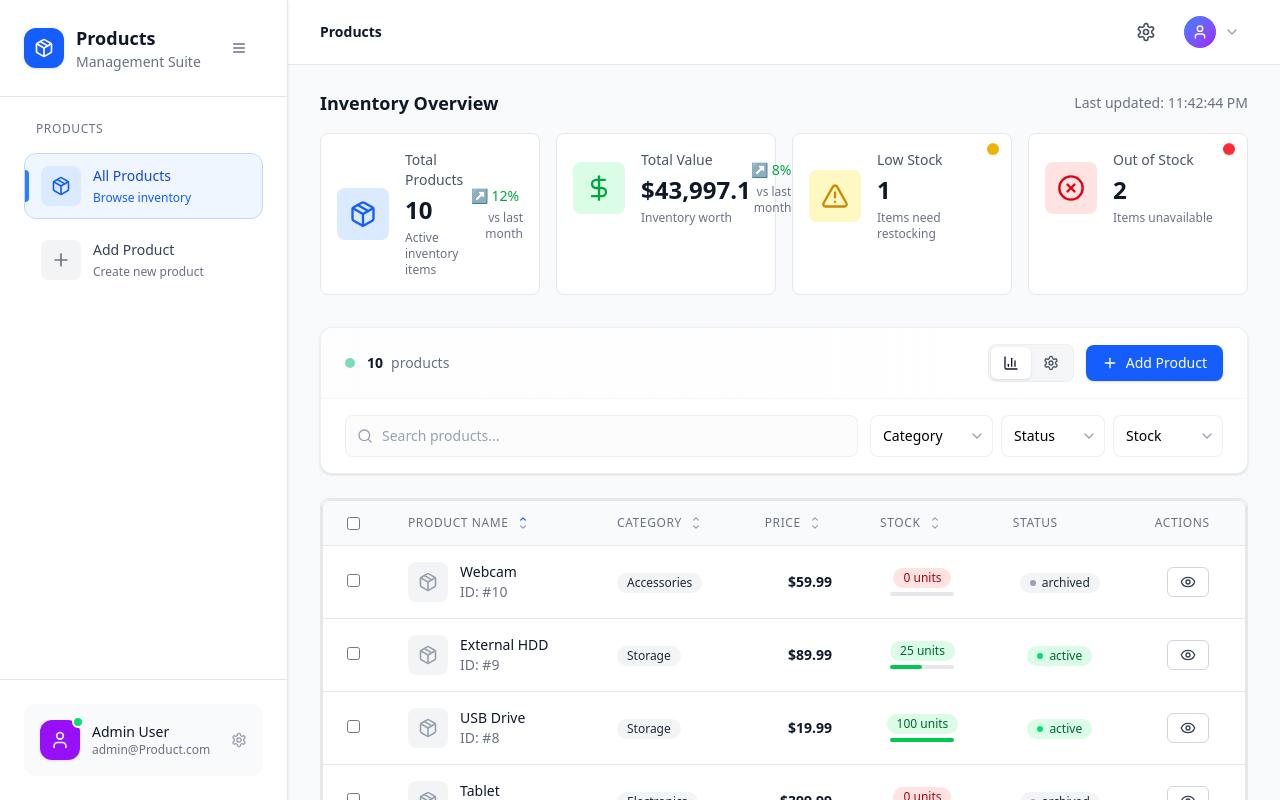
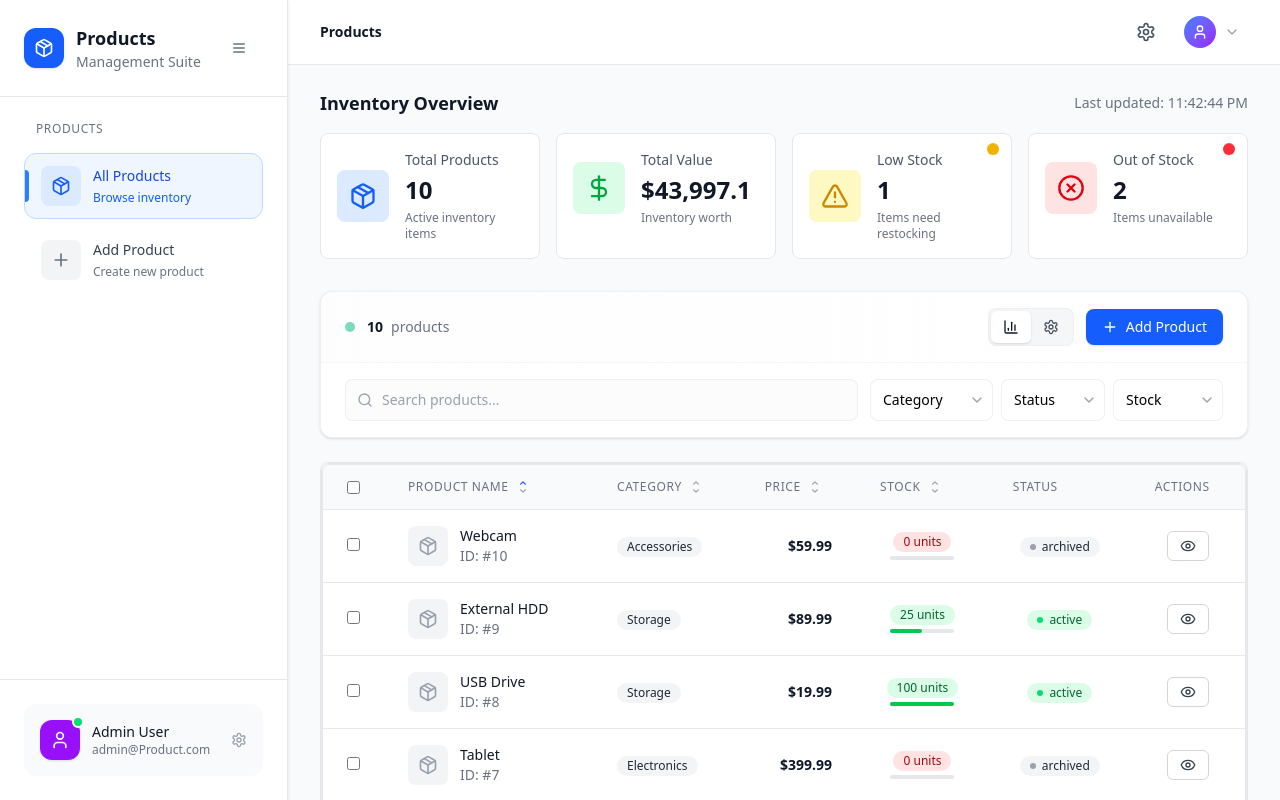
Before and after one commit to zelhajou/product-dashboard, a React (Vite) app: page /products in a window 1280 px wide. Shown: the top 800 px of the page. Built offline with nearby package versions, Linux system fonts and the light colour scheme.

Commit message:
refactor: remove trend data from StatsCard for cleaner presentation

```diff
--- a/src/pages/products/ProductList.tsx
+++ b/src/pages/products/ProductList.tsx
@@ -128,11 +128,11 @@ export function ProductList() {
             title="Total Products"
             value={stats.total}
             subtitle="Active inventory items"
-            trend={{
-              value: 12,
-              isPositive: true,
-              label: "vs last month",
-            }}
+            // trend={{
+            //   value: 12,
+            //   isPositive: true,
+            //   label: "vs last month",
+            // }}
             onClick={handleAllProductsClick}
           />
 
@@ -142,11 +142,6 @@ export function ProductList() {
             title="Total Value"
             value={`$${stats.totalValue.toLocaleString()}`}
             subtitle="Inventory worth"
-            trend={{
-              value: 8,
-              isPositive: true,
-              label: "vs last month",
-            }}
           />
 
           <StatsCard
```
